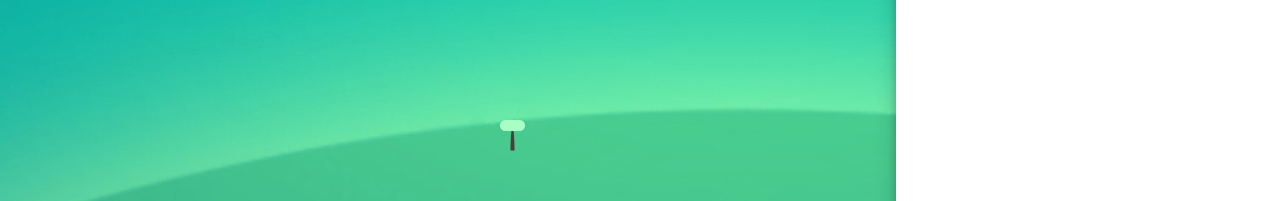
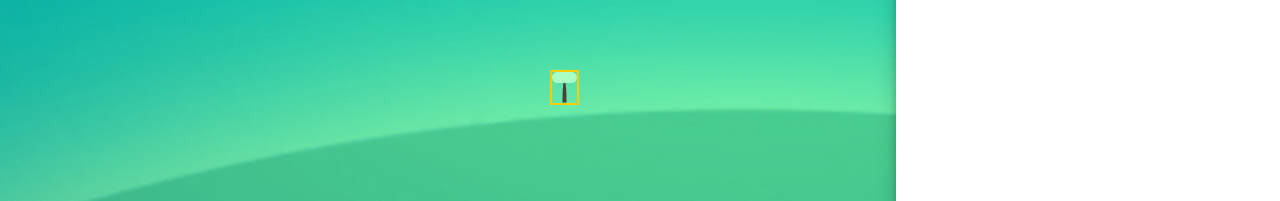
Before and after one commit to No-Code-No-Life-in-EL/Forest, a React (Create React App) app: page / in a window 1280 px wide. Shown: the part 430-631 px from the top of the page. Built offline with nearby package versions, Linux system fonts and the light colour scheme.

Commit message:
Update CSS

```diff
--- a/src/App.tsx
+++ b/src/App.tsx
@@ -1,4 +1,4 @@
-// import { useState } from 'react'
+import { useState } from 'react'
 import './css/App.css'
 
 import Tree from './assets/little-tree.svg'
@@ -8,14 +8,17 @@ function App() {
     const clientWidth = document.documentElement.clientWidth
     const clientHeight = document.documentElement.clientHeight
 
+    const [imgPos, setImgPos] = useState({x: 550, y: 500})
+
     return (
         <div className="App">
 
-            <div className={clientHeight > clientWidth ? "game-top" : "game-left"}>
-                <img src={Tree} alt='Tree' style={{
-                    marginTop: 550,
-                    marginLeft: 500,
-                    position: 'absolute'
+            <div onClick={(e) => { setImgPos({x: e.nativeEvent.offsetX, y: e.nativeEvent.offsetY}) }} className={clientHeight > clientWidth ? "game-top" : "game-left"}>
+                <img src={Tree} alt='Tree' onClick={(e) => { e.stopPropagation() }} style={{
+                    marginTop: imgPos.y,
+                    marginLeft: imgPos.x,
+                    position: 'absolute',
+                    border: '2px solid #FC0',
                 }} />
                 <img src={Background} alt='background' />
             </div>
```
